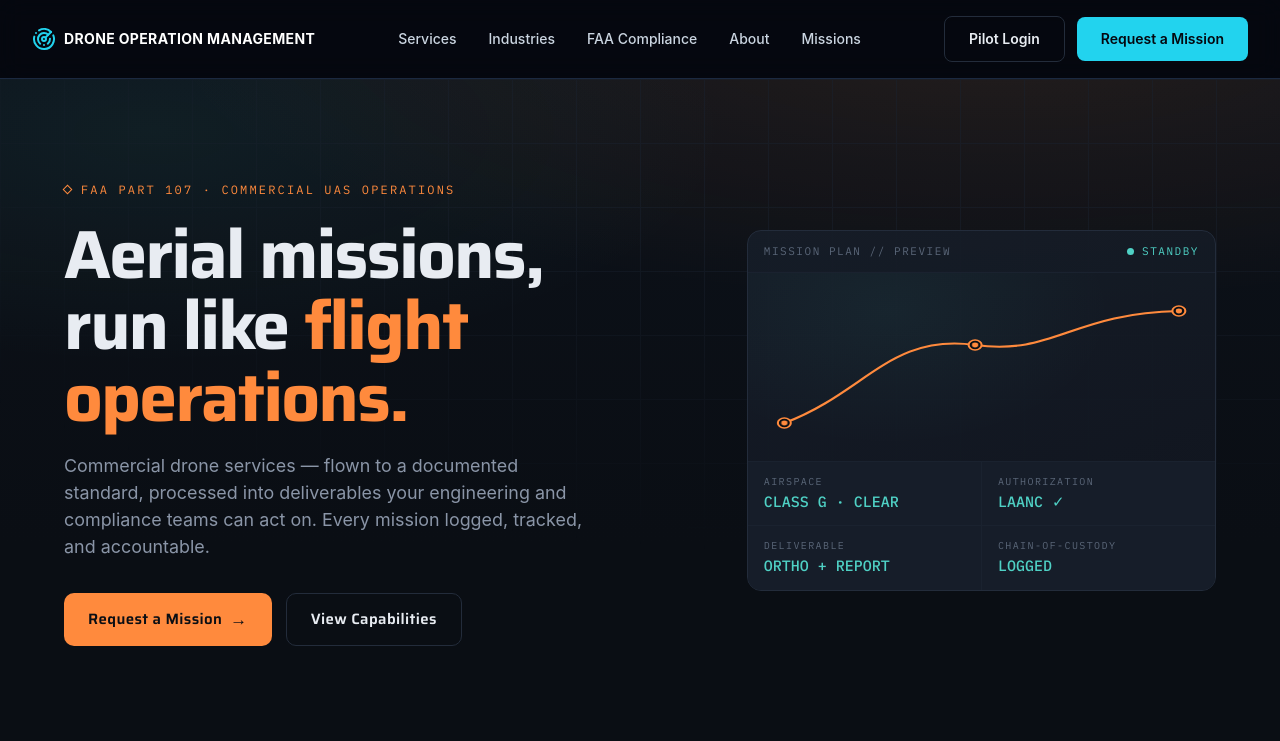
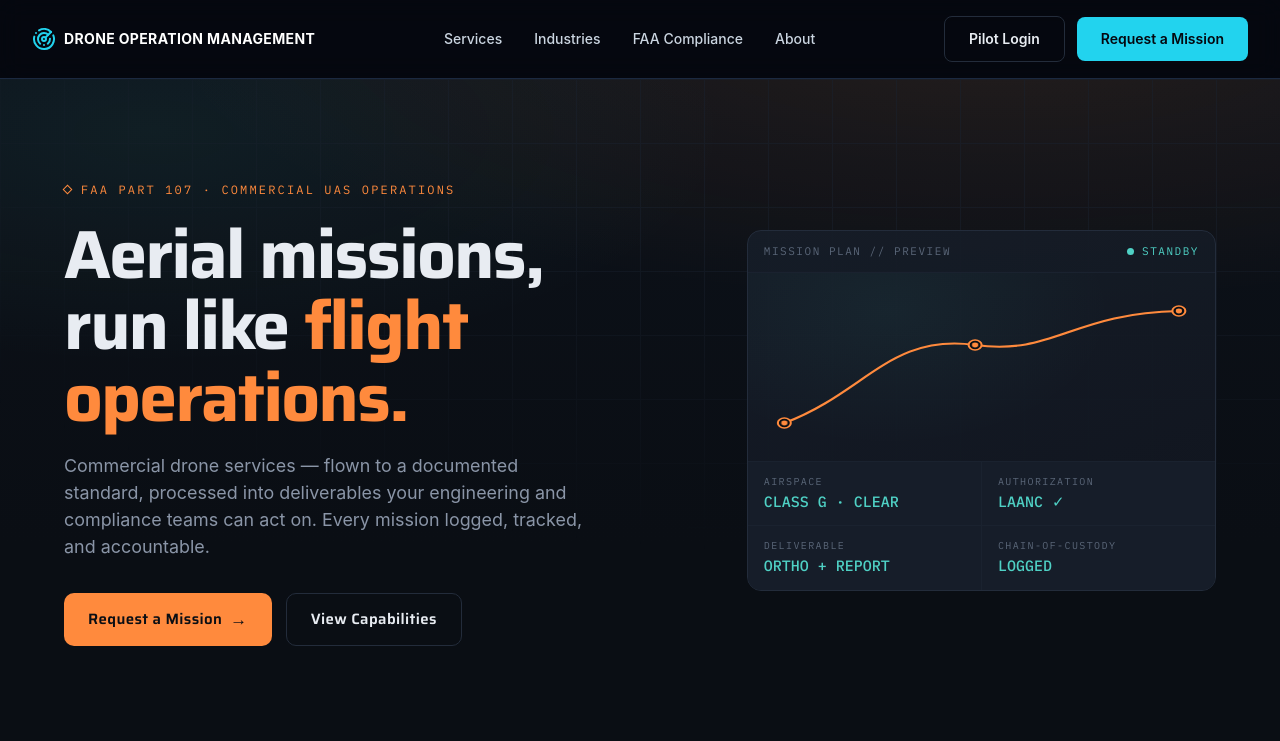
Before and after one commit to AIGents-help/dom, a Next.js app: page / in a window 1280 px wide. Shown: the top 741 px of the page. Built offline with nearby package versions, Linux system fonts and the light colour scheme.

Commit message:
Update Navbar.tsx

```diff
--- a/components/Navbar.tsx
+++ b/components/Navbar.tsx
@@ -9,7 +9,6 @@ const links = [
   { href: "/industries", label: "Industries" },
   { href: "/faa-compliance", label: "FAA Compliance" },
   { href: "/about", label: "About" },
-  { href: "/admin/missions", label: "Missions" },
 ];
 
 export default function Navbar() {
```
